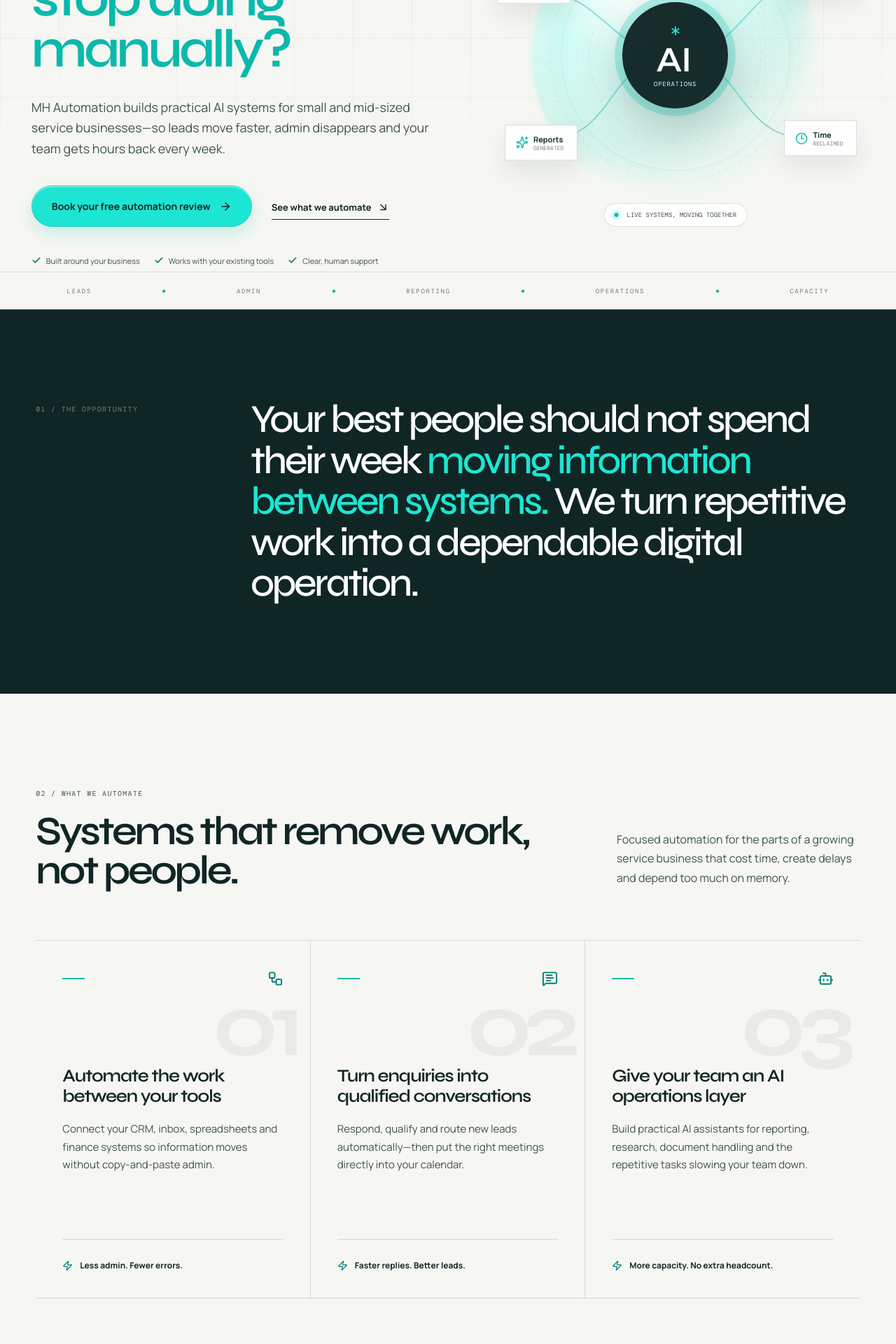
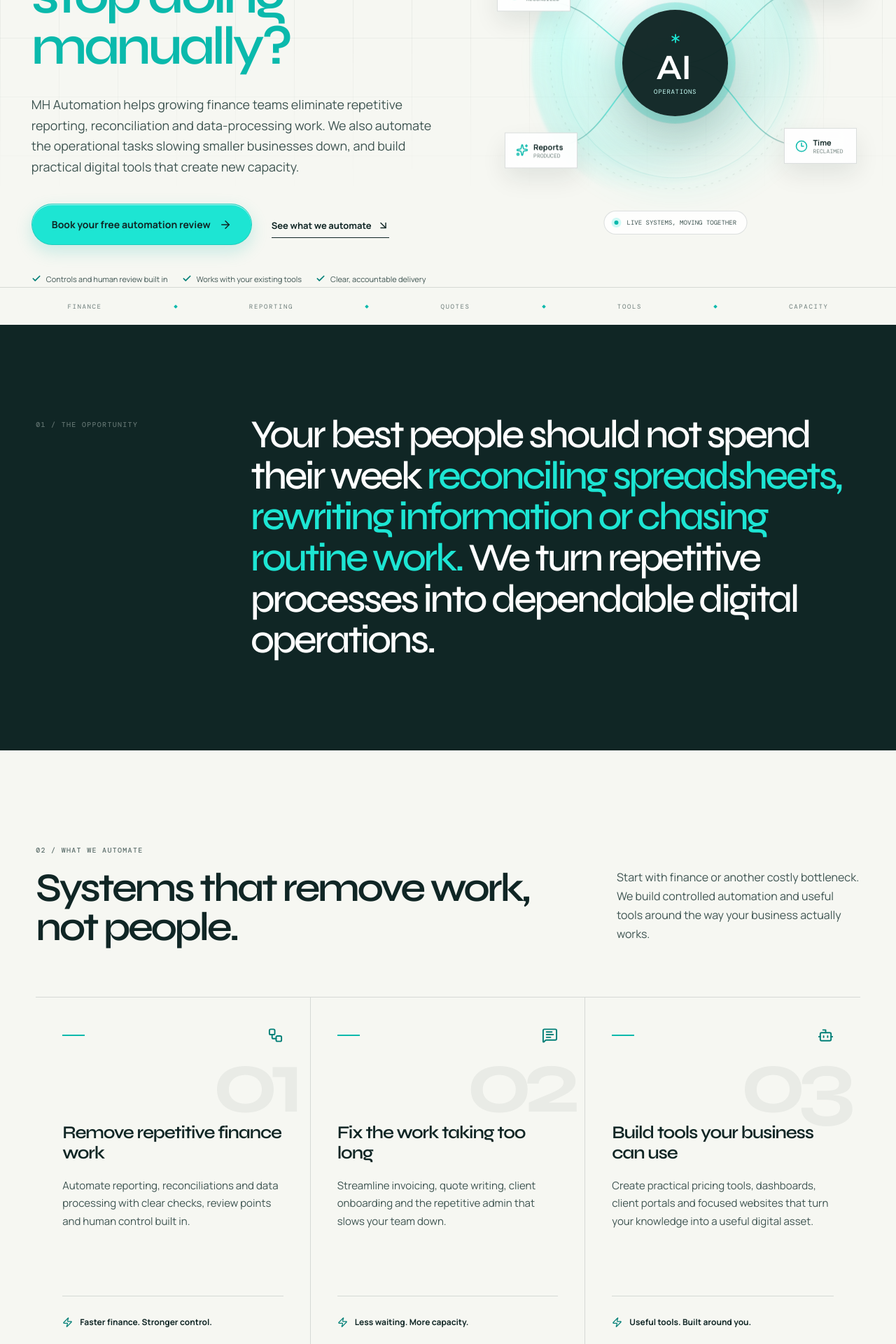
Before and after one commit to mhancock85/MH-Automation-Website-Sol, a React (Vite) app: page / in a window 1280 px wide. Shown: the part 360-2280 px from the top of the page at 70% size. Built offline with nearby package versions, Linux system fonts and the light colour scheme; a web font is replaced by a local one.

Commit message:
feat: focus site on finance automation

```diff
--- a/index.html
+++ b/index.html
@@ -3,10 +3,10 @@
   <head>
     <meta charset="UTF-8" />
     <meta name="viewport" content="width=device-width, initial-scale=1.0" />
-    <meta name="description" content="MH Automation builds practical AI systems for growing service businesses—automating leads, admin, reporting and operations." />
+    <meta name="description" content="MH Automation helps finance teams remove repetitive reporting, reconciliation and data-processing work, and builds practical automation and digital tools for growing businesses." />
     <meta name="theme-color" content="#f6f7f2" />
     <meta property="og:title" content="MH Automation | Grow the business. Lose the busywork." />
-    <meta property="og:description" content="Practical AI automation systems for growing service businesses." />
+    <meta property="og:description" content="Controlled finance automation and practical digital systems for growing businesses." />
     <link rel="preconnect" href="https://fonts.googleapis.com" />
     <link rel="preconnect" href="https://fonts.gstatic.com" crossorigin />
     <link rel="icon" type="image/svg+xml" href="/favicon.svg" />
--- a/src/App.tsx
+++ b/src/App.tsx
@@ -21,23 +21,23 @@ const services = [
   {
     number: "01",
     icon: Workflow,
-    title: "Automate the work between your tools",
-    copy: "Connect your CRM, inbox, spreadsheets and finance systems so information moves without copy-and-paste admin.",
-    outcome: "Less admin. Fewer errors.",
+    title: "Remove repetitive finance work",
+    copy: "Automate reporting, reconciliations and data processing with clear checks, review points and human control built in.",
+    outcome: "Faster finance. Stronger control.",
   },
   {
     number: "02",
     icon: MessageSquareText,
-    title: "Turn enquiries into qualified conversations",
-    copy: "Respond, qualify and route new leads automatically—then put the right meetings directly into your calendar.",
-    outcome: "Faster replies. Better leads.",
+    title: "Fix the work taking too long",
+    copy: "Streamline invoicing, quote writing, client onboarding and the repetitive admin that slows your team down.",
+    outcome: "Less waiting. More capacity.",
   },
   {
     number: "03",
     icon: Bot,
-    title: "Give your team an AI operations layer",
-    copy: "Build practical AI assistants for reporting, research, document handling and the repetitive tasks slowing your team down.",
-    outcome: "More capacity. No extra headcount.",
+    title: "Build tools your business can use",
+    copy: "Create practical pricing tools, dashboards, client portals and focused websites that turn your knowledge into a useful digital asset.",
+    outcome: "Useful tools. Built around you.",
   },
 ];
 
@@ -45,7 +45,7 @@ const steps = [
   {
     id: "01",
     title: "Find the friction",
-    copy: "We map where time, leads and useful data are leaking from your current process.",
+    copy: "We map where time, money and useful information are getting stuck in the way you work today.",
     output: "Opportunity map",
   },
   {
@@ -114,13 +114,13 @@ function EngineVisual() {
       </div>
 
       <div className="engine-node engine-node--crm">
-        <Database aria-hidden="true" /><span>CRM</span><small>updated</small>
+        <Database aria-hidden="true" /><span>Finance</span><small>reconciled</small>
       </div>
       <div className="engine-node engine-node--leads">
-        <MessageSquareText aria-hidden="true" /><span>Leads</span><small>qualified</small>
+        <MessageSquareText aria-hidden="true" /><span>Quotes</span><small>created</small>
       </div>
       <div className="engine-node engine-node--report">
-        <Sparkles aria-hidden="true" /><span>Reports</span><small>generated</small>
+        <Sparkles aria-hidden="true" /><span>Reports</span><small>produced</small>
       </div>
       <div className="engine-node engine-node--time">
         <Clock3 aria-hidden="true" /><span>Time</span><small>reclaimed</small>
@@ -240,10 +240,10 @@ function App() {
               animate={{ opacity: 1, y: 0 }}
               transition={{ duration: reduceMotion ? 0 : 0.8, ease: [0.22, 1, 0.36, 1] }}
             >
-              <p className="eyebrow"><span /> AI automation for growing service businesses</p>
+              <p className="eyebrow"><span /> Controlled AI automation for finance teams and growing businesses</p>
               <h1>What could your business<br /><em>stop doing manually?</em></h1>
               <p className="hero__lead">
-                MH Automation builds practical AI systems for small and mid-sized service businesses—so leads move faster, admin disappears and your team gets hours back every week.
+                MH Automation helps growing finance teams eliminate repetitive reporting, reconciliation and data-processing work. We also automate the operational tasks slowing smaller businesses down, and build practical digital tools that create new capacity.
               </p>
               <div className="hero__actions">
                 <button className="button button--primary button--hero" type="button" onClick={openForm}>
@@ -252,9 +252,9 @@ function App() {
                 <a className="text-link" href="#services">See what we automate <ArrowDownRight aria-hidden="true" /></a>
               </div>
               <ul className="hero__proof" aria-label="Service promises">
-                <li><Check aria-hidden="true" /> Built around your business</li>
+                <li><Check aria-hidden="true" /> Controls and human review built in</li>
                 <li><Check aria-hidden="true" /> Works with your existing tools</li>
-                <li><Check aria-hidden="true" /> Clear, human support</li>
+                <li><Check aria-hidden="true" /> Clear, accountable delivery</li>
               </ul>
             </motion.div>
             <motion.div
@@ -267,7 +267,7 @@ function App() {
             </motion.div>
           </div>
           <div className="hero__rail" aria-hidden="true">
-            <span>LEADS</span><i /><span>ADMIN</span><i /><span>REPORTING</span><i /><span>OPERATIONS</span><i /><span>CAPACITY</span>
+            <span>FINANCE</span><i /><span>REPORTING</span><i /><span>QUOTES</span><i /><span>TOOLS</span><i /><span>CAPACITY</span>
           </div>
         </section>
 
@@ -275,7 +275,7 @@ function App() {
           <motion.div className="statement__inner" {...reveal}>
             <p className="section-index">01 / THE OPPORTUNITY</p>
             <p className="statement__text">
-              Your best people should not spend their week <span>moving information between systems.</span> We turn repetitive work into a dependable digital operation.
+              Your best people should not spend their week <span>reconciling spreadsheets, rewriting information or chasing routine work.</span> We turn repetitive processes into dependable digital operations.
             </p>
           </motion.div>
         </section>
@@ -286,7 +286,7 @@ function App() {
               <p className="section-index">02 / WHAT WE AUTOMATE</p>
               <h2>Systems that remove work,<br />not people.</h2>
             </div>
-            <p>Focused automation for the parts of a growing service business that cost time, create delays and depend too much on memory.</p>
+            <p>Start with finance or another costly bottleneck. We build controlled automation and useful tools around the way your business actually works.</p>
           </motion.div>
           <div className="service-grid">
             {services.map((service, index) => {
@@ -309,7 +309,7 @@ function App() {
           <motion.div className="proof-panel__copy" {...reveal}>
             <p className="section-index section-index--light">THE REAL PRODUCT</p>
             <h2>More time for the work<br />only humans can do.</h2>
-            <p>Automation is not about adding more software. It is about creating a calmer, faster business where nothing useful gets lost between tools.</p>
+            <p>Automation is not about adding more software. It is about creating a calmer, faster business where routine work moves reliably and people keep control.</p>
             <button className="button button--light" type="button" onClick={openForm}>Tell me what I could automate <ArrowRight aria-hidden="true" /></button>
           </motion.div>
           <div className="proof-panel__numbers">
@@ -349,8 +349,8 @@ function App() {
           <motion.div className="about__copy" {...reveal}>
             <p className="section-index">04 / WHY MH AUTOMATION</p>
             <h2>Senior attention.<br />Built for the real world.</h2>
-            <p className="about__lead">You work directly with Mark—an automation specialist focused on making AI useful inside real businesses, not impressive in a demo.</p>
-            <p>Every system begins with your commercial goal and your team’s actual workflow. The result is automation people understand, trust and use.</p>
+            <p className="about__lead">You work directly with Mark, a CIMA-qualified finance systems and automation specialist focused on making AI useful inside real businesses, not impressive in a demo.</p>
+            <p>Every system begins with the commercial goal, the real workflow and the controls that matter. The result is practical automation and digital tools that people understand, trust and use.</p>
             <a className="text-link text-link--strong" href="mailto:mark@mhautomation.co.uk?subject=Let%27s%20talk%20automation">Talk directly with Mark <ArrowRight aria-hidden="true" /></a>
           </motion.div>
         </section>
@@ -359,8 +359,8 @@ function App() {
           <div className="final-cta__orbit" aria-hidden="true"><i /><i /><i /></div>
           <motion.div className="final-cta__inner" {...reveal}>
             <p className="eyebrow eyebrow--center"><span /> One useful conversation. No hard sell.</p>
-            <h2>Start with the work<br /><em>slowing your business down.</em></h2>
-            <p>Book a free automation review. We will identify the strongest opportunities, explain what is realistic and give you a clear next step.</p>
+            <h2>Start with the work<br /><em>taking too long.</em></h2>
+            <p>Book a free automation review. We will identify where controlled automation or a focused digital tool could create the most value, explain what is realistic and give you a clear next step.</p>
             <button className="button button--primary button--hero" type="button" onClick={openForm}>
               Book your free automation review <Mail aria-hidden="true" />
             </button>
@@ -371,7 +371,7 @@ function App() {
 
       <footer>
         <BrandMark light />
-        <p>AI automation systems for growing service businesses.</p>
+        <p>Controlled finance automation and practical digital systems for growing businesses.</p>
         <div><a href="#top">Back to top</a><span>© {new Date().getFullYear()} MH Automation</span></div>
       </footer>
 
@@ -412,7 +412,7 @@ function App() {
                 </button>
                 <p className="section-index">START A CONVERSATION</p>
                 <h2 id="enquiry-title">Tell me what is<br /><em>slowing you down.</em></h2>
-                <p className="enquiry-dialog__intro">A few details are enough. Online enquiries will open soon; until then, you can contact Mark directly using the email link below.</p>
+                <p className="enquiry-dialog__intro">A few details are enough. Tell me about the reporting, reconciliation, admin or digital tool taking too much time. Online enquiries will open soon; until then, contact Mark directly using the email link below.</p>
                 <form className="enquiry-form" onSubmit={(event) => event.preventDefault()}>
                   <div className="enquiry-form__row">
                     <label>
--- a/src/index.css
+++ b/src/index.css
@@ -137,7 +137,7 @@ button { color: inherit; font: inherit; }
 .button--light { margin-top: 25px; color: var(--ink); background: white; }
 .button--light:hover { transform: translateY(-2px); background: var(--aqua); }
 .proof-panel__numbers { border-top: 1px solid rgba(255,255,255,.18); }
-.proof-panel__numbers > div { padding: 35px 0; display: grid; grid-template-columns: 140px 1fr; align-items: center; border-bottom: 1px solid rgba(255,255,255,.18); }
+.proof-panel__numbers > div { padding: 35px 0; display: grid; grid-template-columns: 165px 1fr; gap: 18px; align-items: center; border-bottom: 1px solid rgba(255,255,255,.18); }
 .proof-panel__numbers strong { color: var(--aqua); font: 600 4.6rem/1 var(--font-display); letter-spacing: -.07em; }
 .proof-panel__numbers span { max-width: 180px; color: #b6c4c1; font-size: 13px; line-height: 1.5; }
 
@@ -279,7 +279,7 @@ footer > div { display: flex; flex-direction: column; align-items: flex-end; gap
   .proof-panel { min-height: auto; padding: 100px 22px; }
   .proof-panel h2 { font-size: 3.4rem; }
   .proof-panel__numbers { grid-template-columns: 1fr; }
-  .proof-panel__numbers > div { grid-template-columns: 110px 1fr; border-right: 0; }
+  .proof-panel__numbers > div { grid-template-columns: 125px 1fr; gap: 14px; border-right: 0; }
   .proof-panel__numbers strong { font-size: 3.5rem; }
   .process-step { padding: 28px 0; grid-template-columns: 42px 1fr; gap: 14px; }
   .process-step h3 { font-size: 1.75rem; }
```
